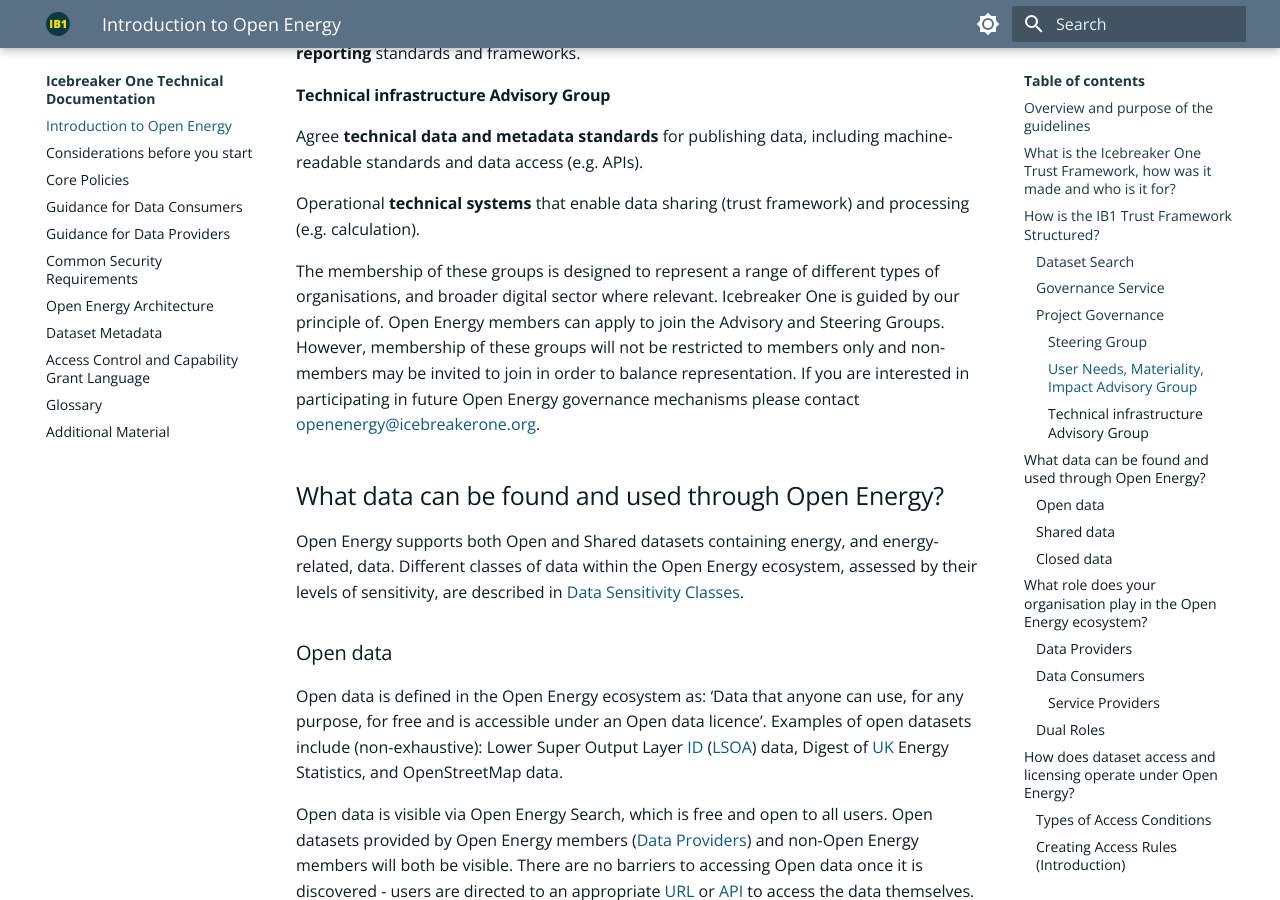
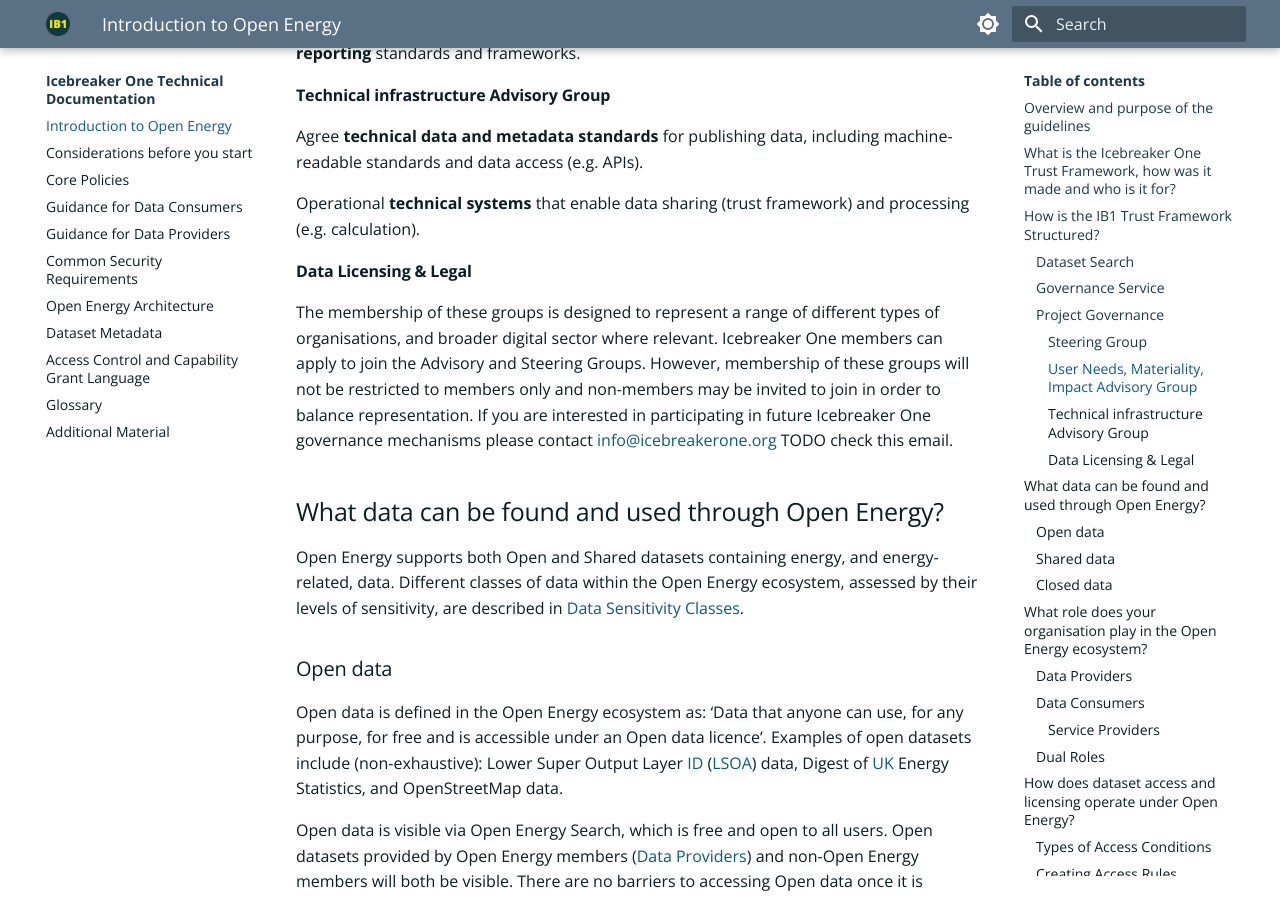
Before and after one commit to icebreakerone/ib1-technical-docs, an MkDocs documentation site: the page built from docs/ops_guidelines/introduction.md, in a window 1280 px wide and 900 px high, scrolled down 3955 px. Built offline with MkDocs 1.6.1 and Material for MkDocs 9.7.7, drawn with Linux system fonts in a browser that asks for light colours; the version menu is left out.

Commit message:
docs/ops_guidelines/introduction.md updated from https://stackedit.net/

```diff
--- a/docs/ops_guidelines/introduction.md
+++ b/docs/ops_guidelines/introduction.md
@@ -91,10 +91,9 @@
 
 Operational **technical systems** that enable data sharing (trust framework) and processing (e.g. calculation).
 
-The membership of these groups is designed to represent a range of different types of organisations, and broader digital sector where relevant. Icebreaker One is guided by our principle of. Open Energy members can apply to join the Advisory and Steering Groups. However, membership
-of these groups will not be restricted to members only and non-members may be invited to join in order to balance
-representation. If you are interested in participating in future Open Energy governance mechanisms please contact
-[openenergy@icebreakerone.org](mailto:openenergy@icebreakerone.org).
+#### Data Licensing & Legal
+
+The membership of these groups is designed to represent a range of different types of organisations, and broader digital sector where relevant. Icebreaker One members can apply to join the Advisory and Steering Groups. However, membership of these groups will not be restricted to members only and non-members may be invited to join in order to balance representation. If you are interested in participating in future Icebreaker One governance mechanisms please contact [info@icebreakerone.org](mailto:info@icebreakerone.org) TODO check this email.
 
 ## What data can be found and used through Open Energy?
 
```
Also changed, not shown: other parts of docs/ops_guidelines/introduction.md (+2 -2 lines).
